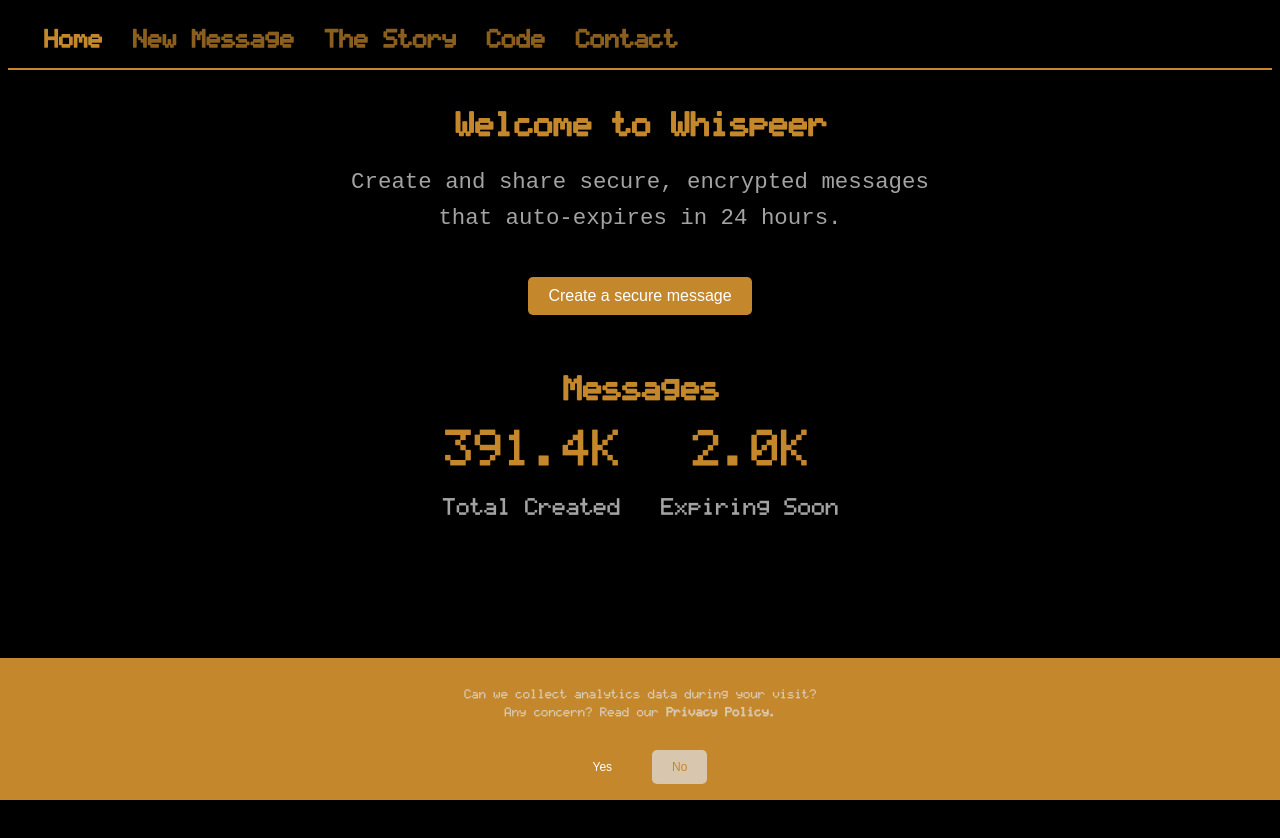
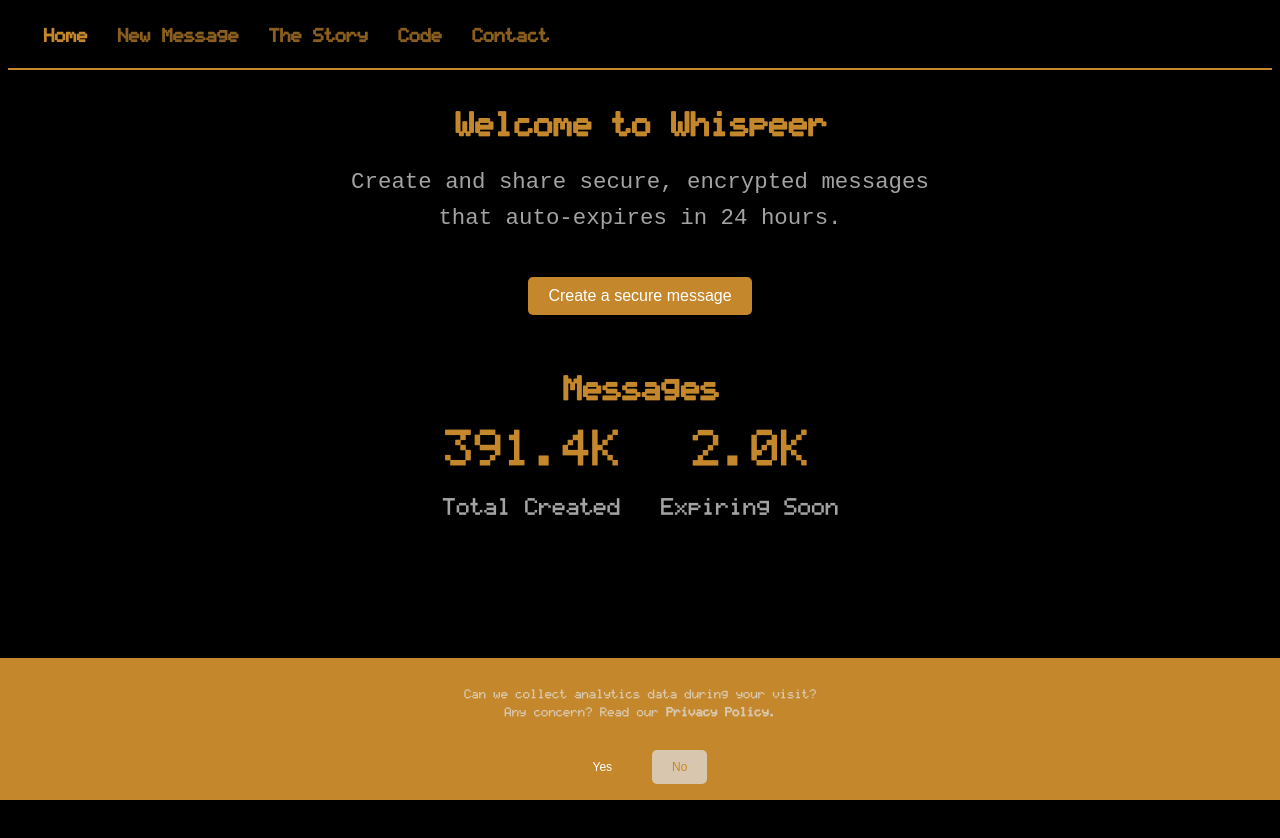
Before and after one commit to whispeer-me/whispeer, a Vue app: page / in a window 1280 px wide. Shown: the top 838 px of the page. Built offline with nearby package versions, Linux system fonts and the light colour scheme; no server answers.

Commit message:
Make the header scroll-able to fit every screen

```diff
--- a/src/components/main/AppHeader.vue
+++ b/src/components/main/AppHeader.vue
@@ -29,25 +29,62 @@ export default Vue.extend({
   width: 100%;
   z-index: 1000;
   height: $header-height;
-  overflow: scroll;
   overflow-x: auto;
   overflow-y: hidden;
+
+  // Hide scrollbar for Webkit browsers (like Chrome and Safari)
+  &::-webkit-scrollbar {
+    display: none; // For Webkit browsers
+  }
+
+  // Hide scrollbar for IE, Edge, and Firefox
+  -ms-overflow-style: none; // IE and Edge
+  scrollbar-width: none; // Firefox
 }
 
 .main-nav {
   padding: 20px;
   background-color: rgba(0, 0, 0, 0.7);
   text-align: left;
-  width: fit-content;
+
+  $min-width: 80vw;
+  $optimal-view-width: 150vw;
+  min-width: $min-width;
+
+  /* Media Query for Mobile Devices */
+  @media (max-width: 480px) {
+    min-width: $optimal-view-width;
+  }
+
+  /* Media Query for low resolution  Tablets, Ipads */
+  @media (min-width: 481px) and (max-width: 767px) {
+    min-width: $optimal-view-width;
+  }
+
+  /* Media Query for Tablets Ipads portrait mode */
+  @media (min-width: 768px) and (max-width: 1024px) {
+    min-width: $min-width;
+  }
+
+  /* Media Query for Laptops and Desktops */
+  @media (min-width: 1025px) and (max-width: 1280px) {
+    min-width: $min-width;
+  }
+
+  /* Media Query for Large screens */
+  @media (min-width: 1281px) {
+    min-width: $min-width;
+  }
 
   .nav-link {
     @extend %lcd-font;
-    font-size: 24px;
+    font-size: 18px;
     color: $primary-color;
     text-decoration: none;
     margin: 0 15px;
     opacity: 0.7;
     transition: opacity 0.3s ease;
+    display: inline-block;
 
     &:hover,
     &.router-link-exact-active {
```
